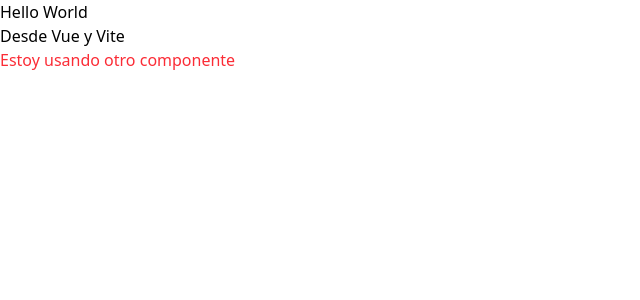
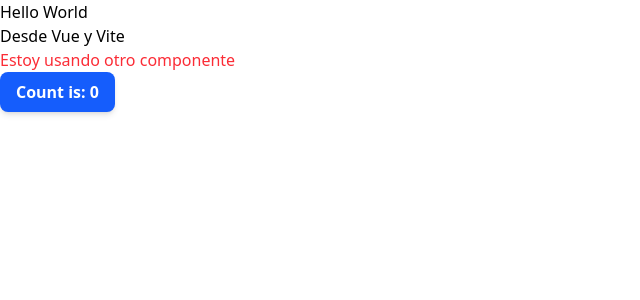
Before and after one commit to Lubriom/FitForge, a Vue app in the folder frontend/: page / in a window 1280 px wide. Shown: the top 300 px of the page, without its empty margins (0-640 px from the left). Built offline with nearby package versions, Linux system fonts and the light colour scheme.

Commit message:
Count button

```diff
--- a/frontend/src/App.vue
+++ b/frontend/src/App.vue
@@ -1,9 +1,28 @@
 <script setup>
 import HelloWorld from './components/HelloWorld.vue'
+import { ref, onMounted } from 'vue';
+
+const count = ref(0);
+
+function sum() {
+  count.value ++;
+}
+
+onMounted(() => {
+  console.log(`The initial count is ${count.value}.`)
+})
 </script>
 
 <template>
   <h1>Hello World</h1>
   <p>Desde Vue y Vite</p>
-  <HelloWorld class="text-red-500"/>
+  <HelloWorld class="text-red-500" />
+  <button
+    class="bg-blue-600 hover:bg-blue-700 text-white font-semibold py-2 px-4 rounded-lg shadow-md transition duration-300" @click="sum">
+    Count is: {{ count }}
+  </button>
 </template>
+
+<setup>
+
+</setup>
--- a/frontend/src/main.js
+++ b/frontend/src/main.js
@@ -2,4 +2,5 @@ import { createApp } from 'vue'
 import './style.css'
 import App from './App.vue'
 
+
 createApp(App).mount('#app')
```
Also changed, not shown: 1 other file (tests, documents, lock files or other folders).
